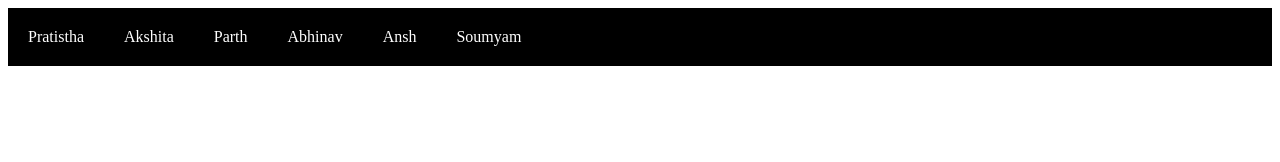
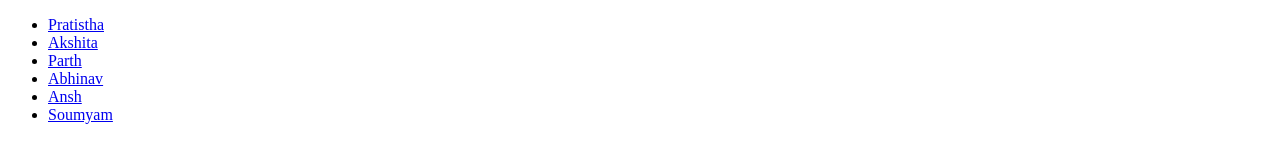
Before and after one commit to bulbula29/happyadoptionday, a plain HTML site: page index.html in a window 1280 px wide. Drawn offline with Linux system fonts and the light colour scheme.

Commit message:
Initial commit

```diff
--- a/index.html
+++ b/index.html
@@ -9,15 +9,17 @@
 </head>
 <body>
 
-<nav>
+<ul>
+    <li><a href="#">Pratistha</a></li>
+    <li><a href="#">Akshita</a></li>
+    <li><a href="#">Parth</a></li>
+    <li><a href="#">Abhinav</a></li>
+    <li><a href="#">Ansh</a></li>
+    <li><a href="#">Soumyam</a></li>
+</ul>
 
-        <a href="#">Pratistha</a>
-        <a href="#">Akshita</a>
-        <a href="#">Parth</a>
-        <a href="#">Abhinav</a>
-        <a href="#">Ansh</a>
-        <a href="#">Soumyam</a>
-</nav>
+
+
 
 </body>
 </html>
```
